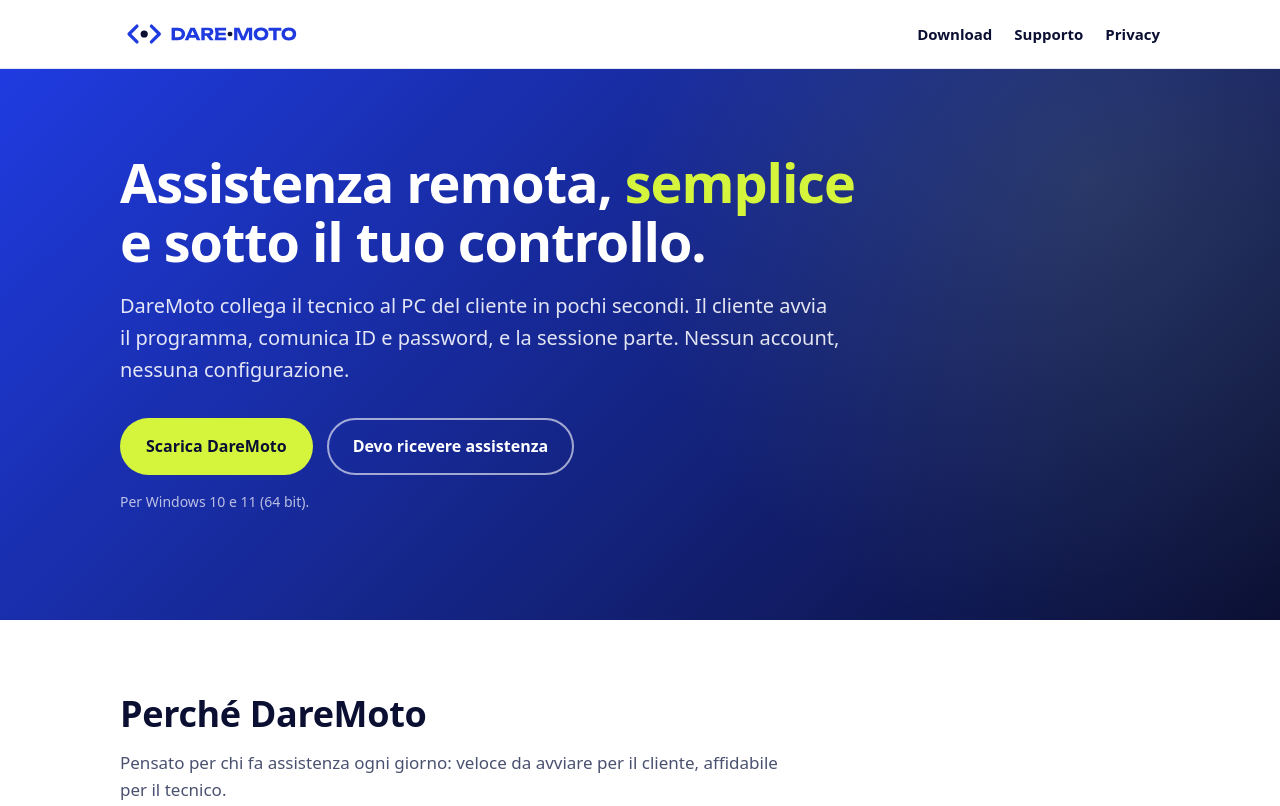
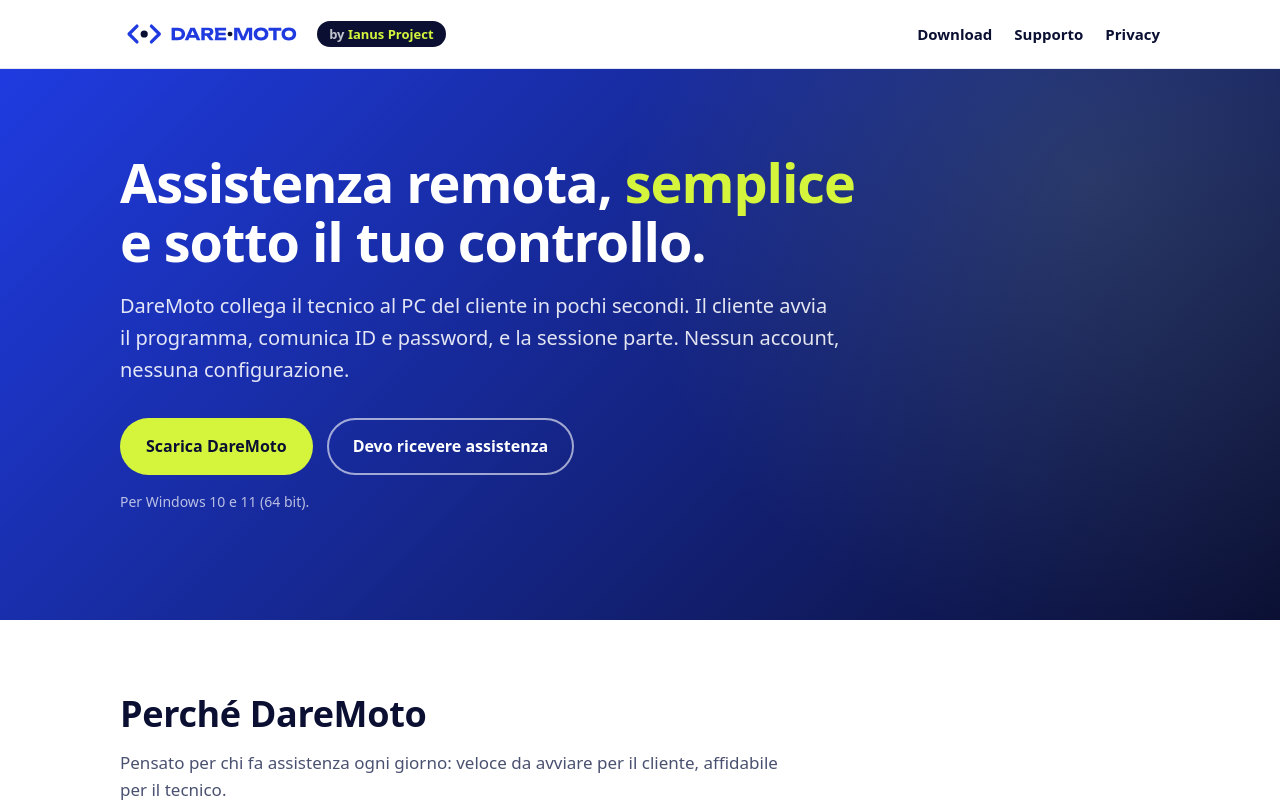
Before and after one commit to s-romano-ianus/daremoto-site, a plain HTML site: page index.html in a window 1280 px wide. Shown: the top 806 px of the page. Drawn offline with Linux system fonts and the light colour scheme.

Commit message:
Header: badge "by Ianus Project" accanto al logo
Co-Authored-By: Claude Opus 5.5 <noreply@anthropic.com>

```diff
--- a/assets/style.css
+++ b/assets/style.css
@@ -35,6 +35,13 @@ a:hover { color: var(--cobalt-dark); }
 .site-header { border-bottom: 1px solid var(--line); background: var(--white); }
 .site-header .wrap { display: flex; align-items: center; justify-content: space-between; gap: 16px; min-height: 68px; }
 .site-header .brand img { height: 34px; width: auto; }
+.site-header .brand { display: inline-flex; align-items: center; gap: 14px; text-decoration: none; }
+.brand-by {
+  display: inline-block; padding: 5px 12px; border-radius: 999px;
+  background: var(--night); color: rgba(255,255,255,.75);
+  font-size: 13px; font-weight: 600; line-height: 1.3; white-space: nowrap;
+}
+.brand-by strong { color: var(--lime); font-weight: 800; }
 .nav { display: flex; gap: 22px; flex-wrap: wrap; }
 .nav a { color: var(--ink); text-decoration: none; font-weight: 600; font-size: 15px; }
 .nav a:hover, .nav a[aria-current="page"] { color: var(--cobalt); }
--- a/index.html
+++ b/index.html
@@ -17,7 +17,7 @@
 <body>
   <header class="site-header">
     <div class="wrap">
-      <a class="brand" href="/"><img src="/assets/logo-header-light.svg" alt="DareMoto" width="183" height="34"></a>
+      <a class="brand" href="/"><img src="/assets/logo-header-light.svg" alt="DareMoto" width="183" height="34"><span class="brand-by">by <strong>Ianus Project</strong></span></a>
       <nav class="nav" aria-label="Navigazione principale">
         <a href="/download/">Download</a>
         <a href="/supporto/">Supporto</a>
```
Also changed, not shown: 404.html (+1 -1 lines), download/index.html (+1 -1 lines), licenza/index.html (+1 -1 lines), privacy/index.html (+1 -1 lines), supporto/index.html (+1 -1 lines).
